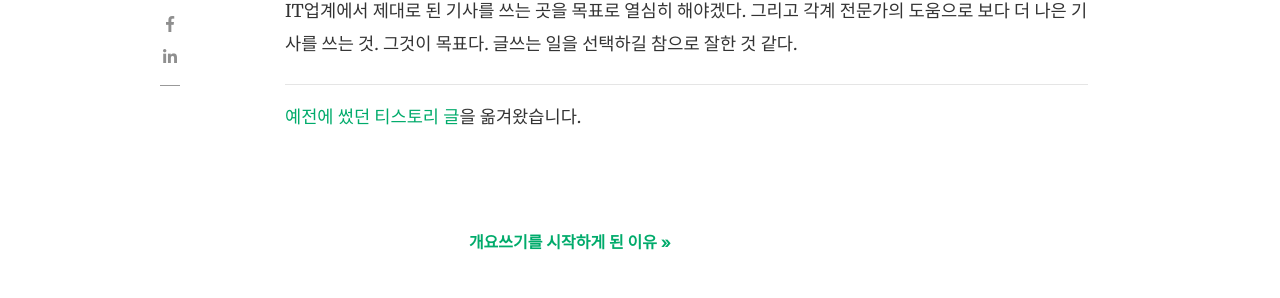
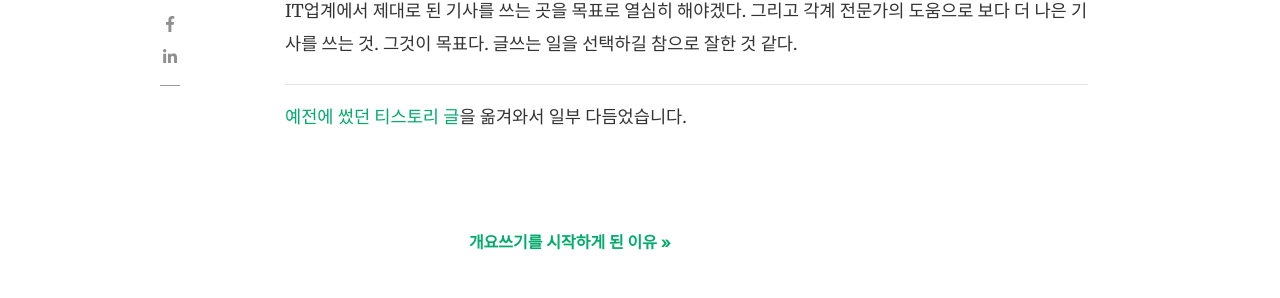
Before and after one commit to samantha-writer/samantha-writer.github.io, a Jekyll site: the page built from _posts/2015-04-19-150419.md, in a window 1280 px wide and 900 px high, scrolled down 3273 px. Shown: the part 154-452 px from the top of the window. Built offline with Jekyll 4.4.1, drawn with Linux system fonts in a browser that asks for light colours; nearby versions of some CDN libraries; our own code applies the rules of GitHub Pages for plain Markdown files; comment, search, counter and statistics services are not loaded.

Commit message:
Update 2015-04-19-150419.md

```diff
--- a/_posts/2015-04-19-150419.md
+++ b/_posts/2015-04-19-150419.md
@@ -37,4 +37,4 @@
 IT업계에서 제대로 된 기사를 쓰는 곳을 목표로 열심히 해야겠다. 그리고 각계 전문가의 도움으로 보다 더 나은 기사를 쓰는 것. 그것이 목표다. 글쓰는 일을 선택하길 참으로 잘한 것 같다.
 
 -----------
-[예전에 썼던 티스토리 글](https://productivity.tistory.com/7?category=549780)을 옮겨왔습니다.
+[예전에 썼던 티스토리 글](https://productivity.tistory.com/7?category=549780)을 옮겨와서 일부 다듬었습니다.
```
